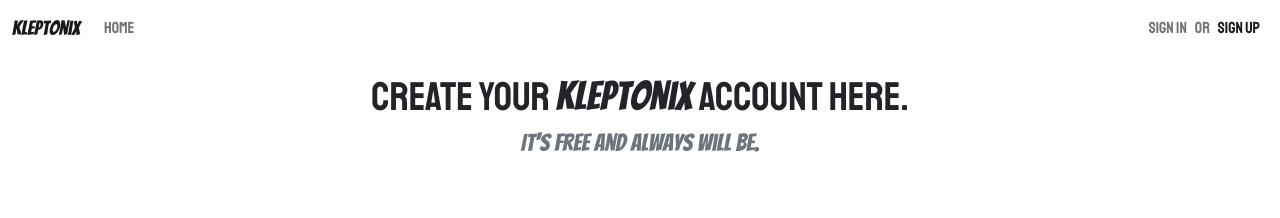
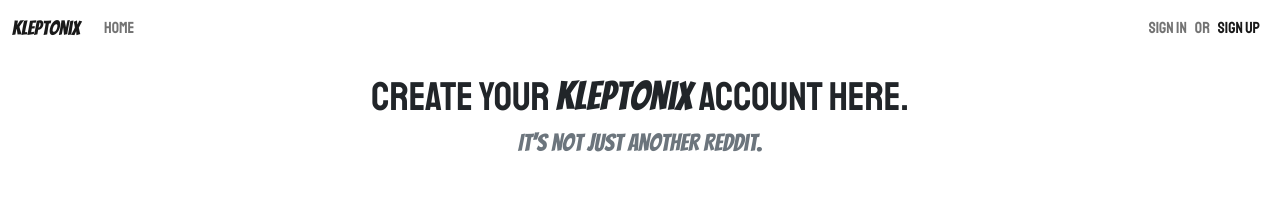
Before and after one commit to hllywluis/kleptonix, a Next.js app: page /sign_up in a window 1280 px wide. Shown: the top 218 px of the page. Built offline with nearby package versions, Linux system fonts and the light colour scheme.

Commit message:
Change subtitle in sign_up.js

```diff
--- a/pages/sign_up.js
+++ b/pages/sign_up.js
@@ -65,7 +65,7 @@
 
             <Container className="text-center pt-2">
                 <h1 style={linkStyle}>Create your <span style={brandStyle}>Kleptonix</span> account here.</h1>
-                <h4 style={brandStyle} className="text-muted">It's free and always will be.</h4>
+                <h4 style={brandStyle} className="text-muted">It's not just another Reddit.</h4>
             </Container>
             <Container className="pt-5">
                 <Form action="/api/create_account" method="POST">
```
